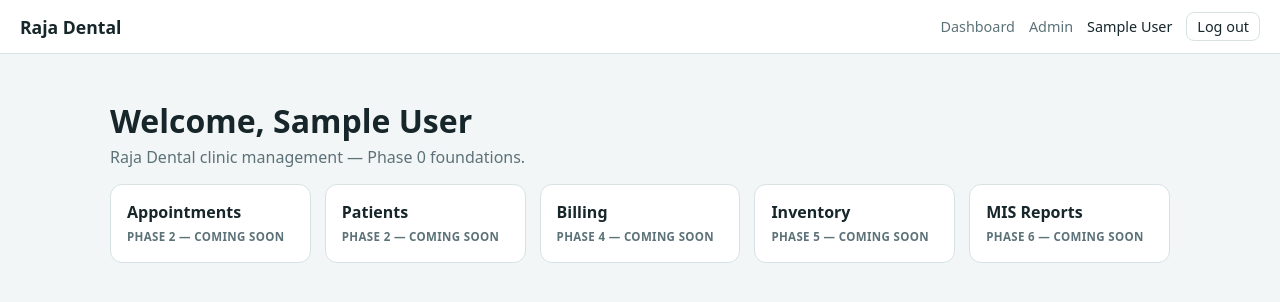
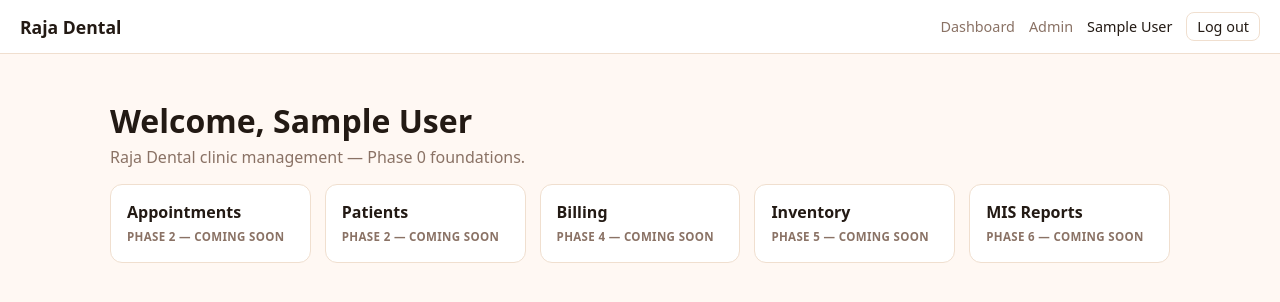
Before and after one commit to rdi60/RDCM, a Django app: page / in a window 1280 px wide. Shown: the top 302 px of the page. Run offline with Django 5.2, Linux system fonts and the light colour scheme; the visitor is signed in with stand-in values (Sample User, id 1).

Commit message:
Switch UI theme to white/orange
Palette lives in six CSS variables (app.css :root), so this is a
single-block swap; every component inherits it.

Co-Authored-By: Claude Sonnet 5 <noreply@anthropic.com>
Claude-Session: https://claude.ai/code/session_01L5y8N9tBtYkpY1mkVNpA19

```diff
--- a/static/css/app.css
+++ b/static/css/app.css
@@ -1,10 +1,10 @@
 :root {
-  --bg: #F3F6F6;
+  --bg: #FFF8F3;
   --panel: #FFFFFF;
-  --fg: #16262A;
-  --fg-muted: #5C7278;
-  --border: #D7E3E3;
-  --accent: #0E7C86;
+  --fg: #231A14;
+  --fg-muted: #8A7265;
+  --border: #F0DFCF;
+  --accent: #D2491C;
   --accent-fg: #FFFFFF;
 }
 
```
